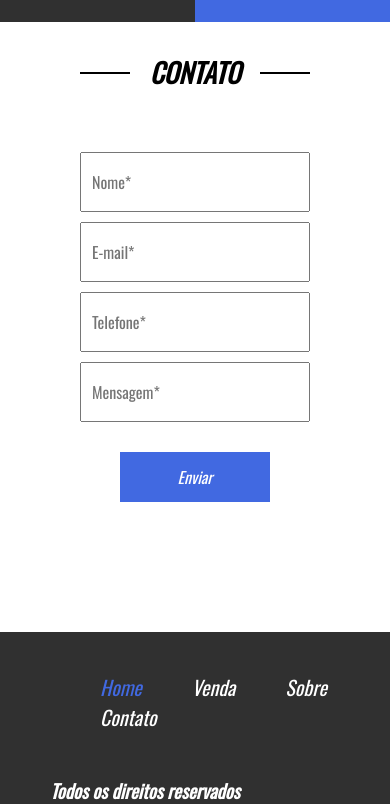
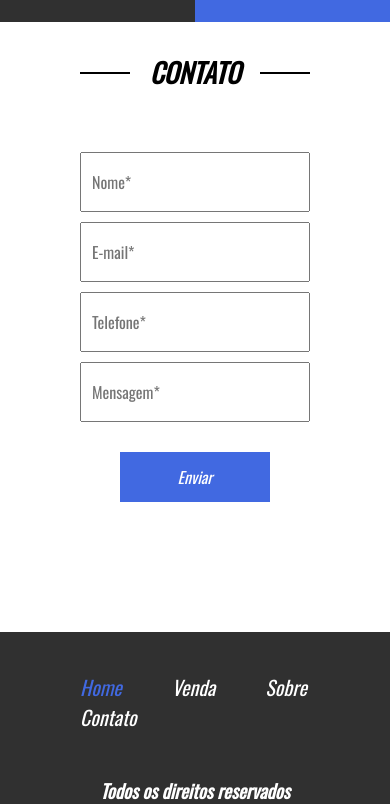
Before and after one commit to devmichaelviana/Site-Loja-de-Carros, a plain HTML site: page index.html in a window 390 px wide. Shown: the part 2535-3339 px from the top of the page. Drawn offline with nearby package versions, Linux system fonts and the light colour scheme.

Commit message:
Mudanças no css

```diff
--- a/css/style.css
+++ b/css/style.css
@@ -464,6 +464,8 @@ footer h3{
     }
 
     footer .center ul{
+        position: relative;
+        left: -20px;
         float: none;
         display: inline-block;
     }
@@ -473,6 +475,8 @@ footer h3{
     }
 
     footer .center h3{
+        position: relative;
+        left: 50px;
         float: none;
         display: inline-block;
     }
```
